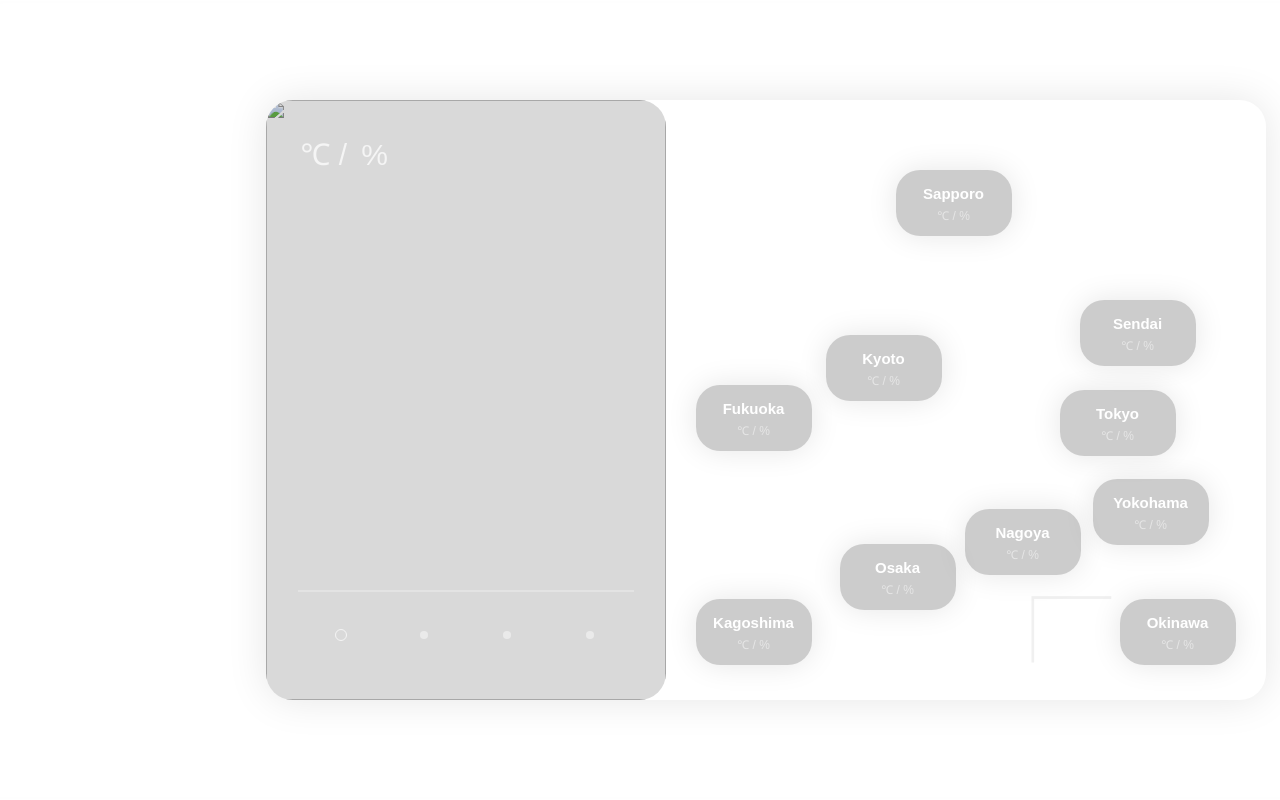
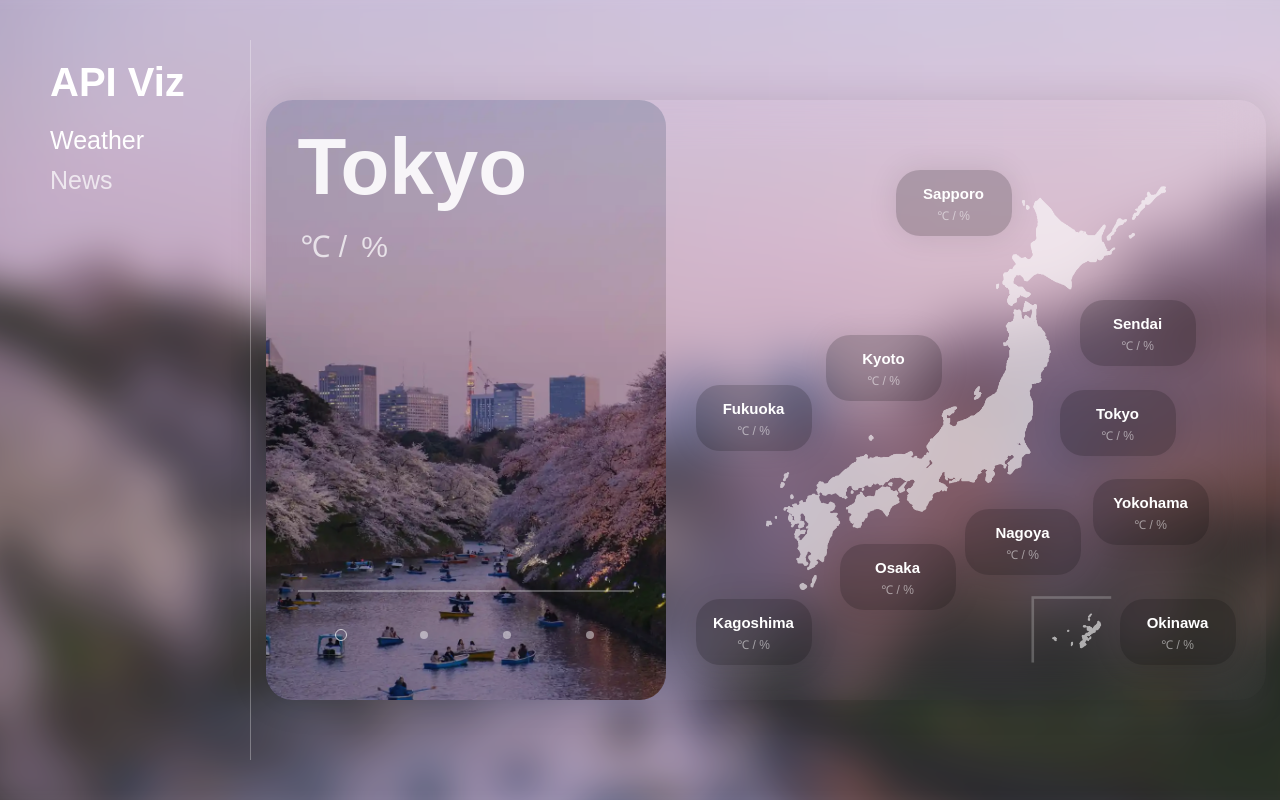
Before and after one commit to shntt/shntt, a plain HTML site: page index.html in a window 1280 px wide. Drawn offline with Linux system fonts and the light colour scheme; no server answers.

Commit message:
changed-default-images

```diff
--- a/index.html
+++ b/index.html
@@ -25,7 +25,7 @@
         <div class='place'>
           <div class='place-temp'>
             <div class='place-and-temp'>
-              <h2 id='place-name'></h2>
+              <h2 id='place-name'>Tokyo</h2>
               <p><span id='place-current-temp'></span><span class='symbols'>℃ /</span>
                 <span id='place-current-prob'></span><span class='symbols'>%</span></p>
             </div>
@@ -75,7 +75,7 @@
               <div class='line'></div>
             </div>
           </div>
-          <img src='' id="place-pic">
+          <img src='./assets/prefectures/tokyo.webp' id="place-pic">
         </div>
         <div class='japan-map'>
           <img id='jpmap' src='./assets/map/map1.png' alt=''>
@@ -151,7 +151,7 @@
   </div>
 
   <div class='app-background'>
-    <img src='' id="wall-paper">
+    <img src='./assets/prefectures/tokyo.webp' id="wall-paper">
   </div>
 </body>
 
```
